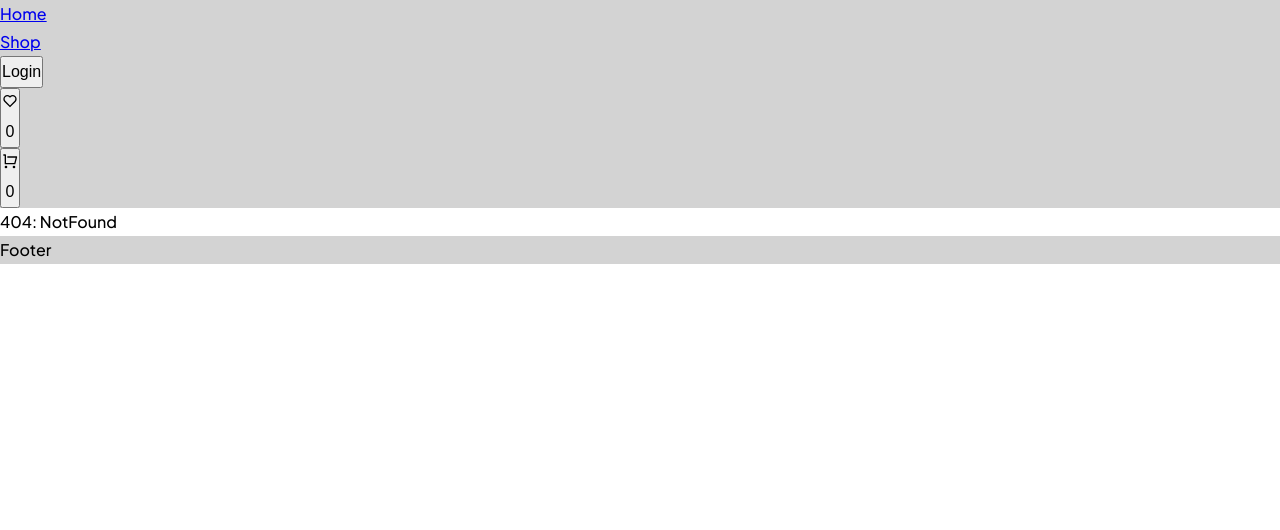
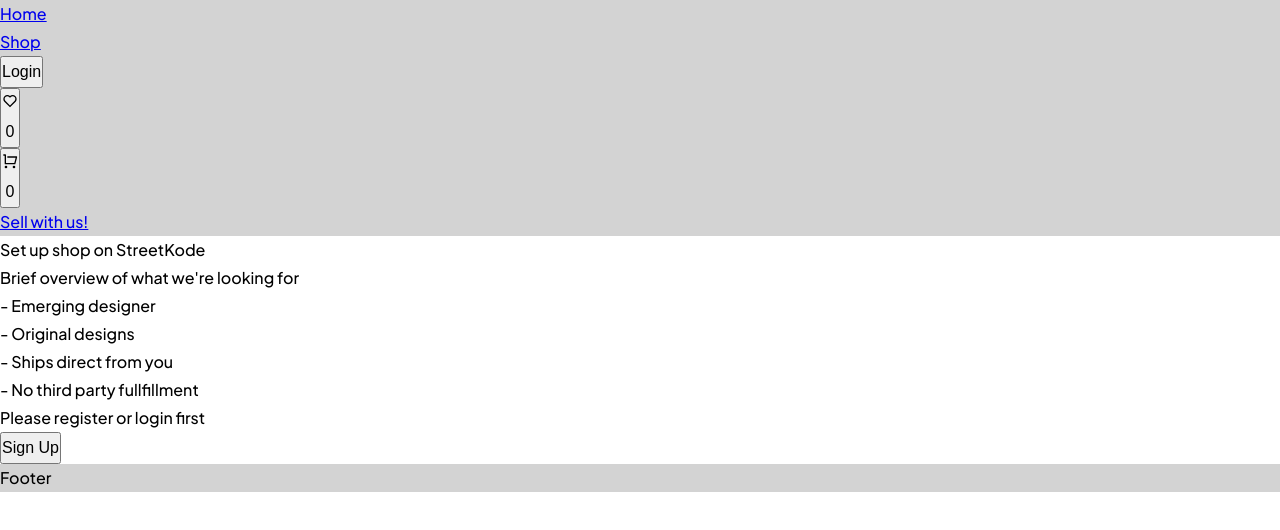
Before and after one commit to stevexero/streetkode, a React (Create React App) app in the folder client/: page /sell-with-us in a window 1280 px wide. Before the commit this address had no page. Shown: the top 530 px of the page. Built offline with nearby package versions, Linux system fonts and the light colour scheme.

Commit message:
set up sign up shop logic

```diff
--- a/client/src/App.js
+++ b/client/src/App.js
@@ -5,9 +5,11 @@
 import Home from './pages/Home';
 import Shop from './pages/Shop';
 import ProductPage from './pages/ProductPage';
+import SellWithUs from './pages/SellWithUs';
 import NotFound from './pages/NotFound';
 
 // Private - Guest
+import RegisterShop from './pages/RegisterShop';
 
 // Private - Seller
 import AddProduct from './pages/AddProduct';
@@ -29,6 +31,11 @@
           <Route path='/' element={<Home />} />
           <Route path='/shop' element={<Shop />} />
           <Route path='/shop/:productId' element={<ProductPage />} />
+          <Route path='/sell-with-us' element={<SellWithUs />} />
+          <Route
+            path='/register-shop'
+            element={user ? <RegisterShop /> : <NotFound />}
+          />
           <Route
             path='/add-product'
             element={user ? <AddProduct /> : <NotFound />}
--- a/client/src/components/Navbar.jsx
+++ b/client/src/components/Navbar.jsx
@@ -74,6 +74,9 @@
             <p>0</p>
           </button>
         </li>
+        <li>
+          <Link to='/sell-with-us'>Sell with us!</Link>
+        </li>
       </ul>
     </nav>
   );
--- /dev/null
+++ b/client/src/pages/RegisterShop.jsx
@@ -0,0 +1,7 @@
+import React from 'react';
+
+const RegisterShop = () => {
+  return <div>RegisterShop</div>;
+};
+
+export default RegisterShop;
--- /dev/null
+++ b/client/src/pages/SellWithUs.jsx
@@ -0,0 +1,40 @@
+import { useDispatch, useSelector } from 'react-redux';
+import { Link } from 'react-router-dom';
+
+import { openAuthModal, switchToSignUp } from '../features/modals/modalSlice';
+
+const SellWithUs = () => {
+  const dispatch = useDispatch();
+
+  const { user } = useSelector((state) => state.auth);
+
+  const handleLoginClick = () => {
+    dispatch(switchToSignUp());
+    dispatch(openAuthModal());
+  };
+
+  return (
+    <div>
+      <h1>Set up shop on StreetKode</h1>
+      <p>Brief overview of what we're looking for</p>
+      <ul>
+        <li>- Emerging designer</li>
+        <li>- Original designs</li>
+        <li>- Ships direct from you</li>
+        <li>- No third party fullfillment</li>
+      </ul>
+      {user && user.memberType === 'guest' ? (
+        <Link to='/register-shop'>Register Shop</Link>
+      ) : user && user.memberType === 'seller' ? (
+        <Link to='/seller-home'>Seller Home</Link>
+      ) : (
+        <>
+          <p>Please register or login first</p>
+          <button onClick={handleLoginClick}>Sign Up</button>
+        </>
+      )}
+    </div>
+  );
+};
+
+export default SellWithUs;
```
